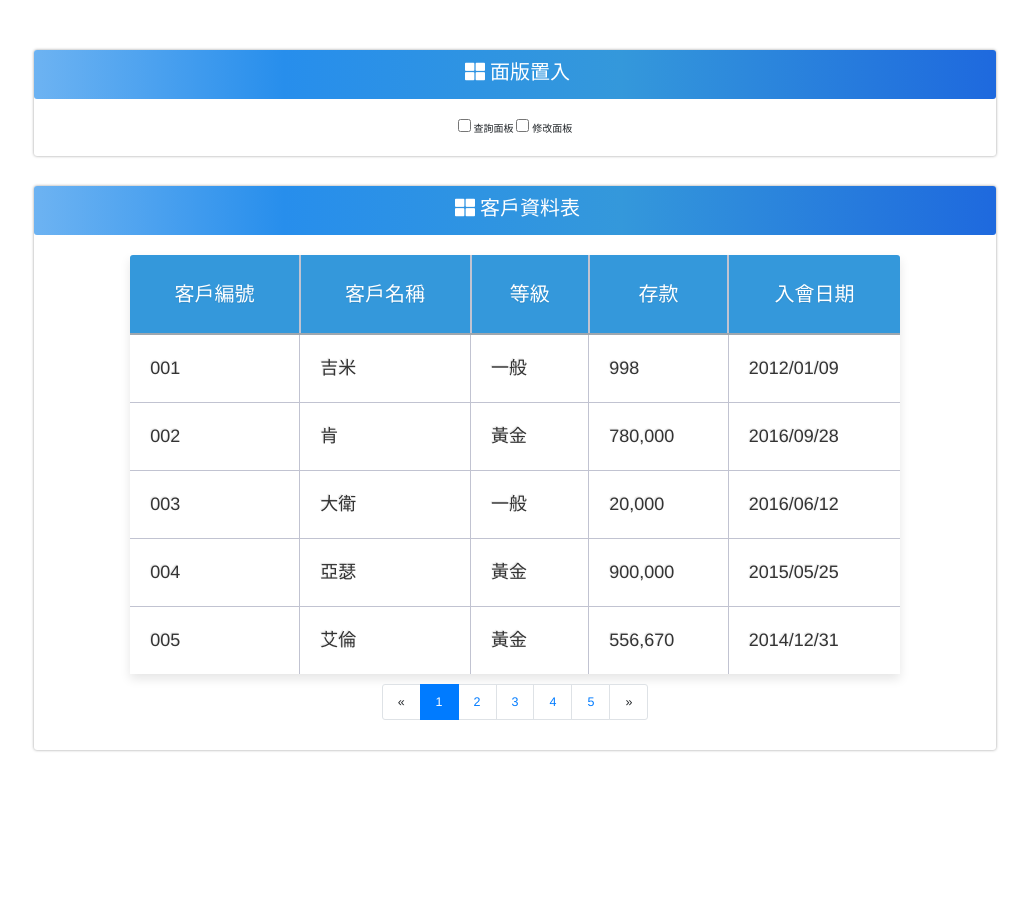
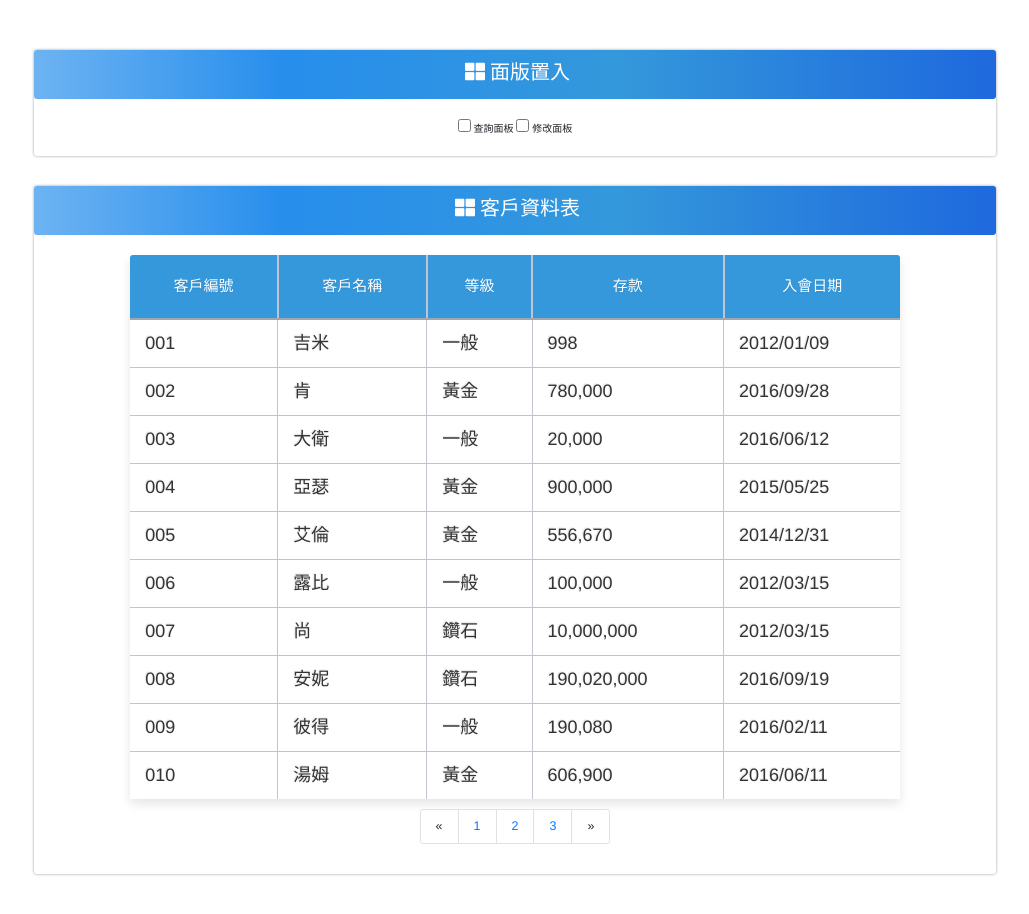
Before and after one commit to bearhsu/AngularJs, a website: page main.html in a window 1280 px wide. Shown: the whole page, without its empty margins (125-1154 px from the left). Before the commit the page ends 800 px from the top, so only its background shows below. Drawn offline with nearby package versions, Linux system fonts and the light colour scheme; some packages are replaced by stand-ins of ours.

Commit message:
待完成paging 的buttons

```diff
--- a/css/main.css
+++ b/css/main.css
@@ -948,8 +948,6 @@ button.close {
       font-size: 20px;
       font-size: 2rem;
       margin: 0 .5rem; }
-    .panel__header .myModalAlertLabel {
-      /*[pointer-events]*/ }
   .panel__content {
     width: 80%;
     margin: 0 auto; }
--- a/js/controller/mainController.js
+++ b/js/controller/mainController.js
@@ -14,7 +14,8 @@ eApp.controller('main', function ($scope, $http, $controller, sysInfoService, $q
             query: false,
             maintenance: false,
             data: [],
-            param: []
+            param: [],
+            order: 'CUST_ID'
         };
 
         // 接收來自query-template的事件(查詢)
--- a/js/controller/maintenanceController.js
+++ b/js/controller/maintenanceController.js
@@ -33,7 +33,7 @@ eApp.controller('maintenanceController', function($scope, $controller) {
     function removeNull(data) {
         var copy = angular.copy(data);
         for(var i in copy) {
-            if(copy[i] == null || copy[i] == '' || copy[i] == undefined) {
+            if(copy[i] == null || copy[i] == undefined) {
                 delete copy[i];
             }
         }
--- a/js/controller/resultController.js
+++ b/js/controller/resultController.js
@@ -5,7 +5,7 @@ eApp.controller('resultController', function ($scope, $controller) {
     });
 
     $scope.controllerName = 'resultController';
-    $scope.limit = 5;
+    $scope.limit = 10;
 
     var log = console.log;
 
@@ -17,6 +17,8 @@ eApp.controller('resultController', function ($scope, $controller) {
             ENTRY_DATE: ''
         };
         $scope.upOrDown = false;
+        // 查詢次數
+        $scope.count = 0;
     }
 
     $scope.change = function (field) {
@@ -38,6 +40,8 @@ eApp.controller('resultController', function ($scope, $controller) {
         $scope.filter.CUST_NAME = data.custName || '';
         $scope.filter.ENTRY_DATE = data.entryDate || '';
         $scope.filter.VIP_CODE = data.vipCode || '';
+        // trigger paging directive
+        $scope.count ++;
     });
 
     $scope.init();
--- a/js/directive/paging.js
+++ b/js/directive/paging.js
@@ -1,35 +1,50 @@
-eApp.directive("paging", function($parse) {
+eApp.directive("paging", function($parse, $filter) {
     return {
         restrict: 'E',
         scope: {
-            size: '=',
-            begin: '=',
-            limit: '=?',
+            inputList: '=',
+            outputList: '=',
+            pageSize: '=?',
+            trigger: '@?',
             buttons: '@?'
         },
         link: function(scope,elem,attrs) {
 
             var vm = scope;
 
-            vm.$watch('currentPage', function(){
-                getRange();
-                vm.begin = (vm.currentPage-1) * vm.limit;
+            vm.$watch('currentPage + trigger', function(){
+                compulateRange();
+                vm.begin = (vm.currentPage-1) * vm.pageSize;
+                vm.outputList = $filter('limitTo')(vm.inputList, vm.pageSize, vm.begin);
             });
 
-            vm.$watch('size',function() {
-                vm.active(1);
-            });
+            // 為了因應查詢結果監聽，但會導致記憶體爆掉
+            // 有好的修改方案請提出
+            // vm.$watchCollection('inputList',function() {
+            //     vm.active(1);
+            // });
+
+            // 所以製造一個trigger讓使用者告知何時陣列內容改變
+            if(vm.trigger) {
+                vm.$watch('trigger',function() {
+                    vm.active(1);
+                });
+            }
+
 
             vm.active = function(index) {
                 vm.currentPage = index;
             };
 
-            function getRange() {
-                vm.total = Math.ceil(vm.size/vm.limit);
+            function compulateRange() {
+                var size = vm.inputList.length;
+                vm.total = Math.ceil(size/vm.pageSize);
+                // 待修改 (利用buttons數來計算該顯示的buttons數)
                 var start = (vm.currentPage - 2 > 0) ? vm.currentPage - 2 : 1;
                 var end = (vm.currentPage + 2 < vm.total) ? vm.currentPage + 2 : vm.total;
                 end = end - start < 5 ? start + 4 > vm.total ? vm.total : start + 4 : end;
                 start = end - start < 5 ? end - 4 > 0 ? end - 4 : 1 : start;
+
                 vm.range = [];
                 for (var i = start; i <= end; i ++) {
                     vm.range.push(i);
@@ -38,7 +53,9 @@ eApp.directive("paging", function($parse) {
         },
         controller: function($scope, $element) {
             $scope.currentPage = 1;
-            $scope.limit = parseInt($scope.limit) || 10;
+            $scope.begin = 0;
+            $scope.pageSize = parseInt($scope.pageSize) || 10;
+            // $scope.$parse('trigger');
         },
         template:
             '<div style="margin-top: 1rem;"> ' +
--- a/template/result.html
+++ b/template/result.html
@@ -16,9 +16,9 @@
       background:#3498DB;/*#1b1e24;*/
       border-bottom:.2rem solid #9ea7af;
       border-right: .2rem solid #C1C3D1;/*#343a45;*/
-      font-size:2rem;
+      font-size:1.5rem;
       font-weight: 100;
-      padding:2.4rem;
+      padding:2rem;
       text-shadow: 0 .1rem .1rem rgba(0, 0, 0, .1);
       vertical-align:middle;
     }
@@ -73,7 +73,7 @@
 
     .result__table td {
       background:#FFFFFF;
-      padding:20px;
+      padding:10px 15px;
       text-align:left;
       vertical-align:middle;
       font-weight:300;
@@ -105,7 +105,7 @@
                     </tr>
                 </thead>
 
-                <tr ng-click="transfer(row)" ng-repeat="row in main.data | filter: filter | vipCode: main.param | orderBy : main.order : upOrDown | limitTo: limit : begin ">
+                <tr ng-click="transfer(row)" ng-repeat="row in currentPage">
                     <td>{{row.CUST_ID}}</td>
                     <td>{{row.CUST_NAME}}</td>
                     <td>{{row.PARAM_NAME}}</td>
@@ -114,7 +114,13 @@
                 </tr>
             </table>
 
-            <paging size="main.data | filter: filter | size" limit="limit" begin="begin" buttons="5"></paging>
+			<paging
+				input-list="main.data | filter: filter | vipCode: main.param | orderBy : main.order : upOrDown"
+				output-list="currentPage"
+				page-size="limit"
+				trigger="{{count}}"
+				buttons="5">
+			</paging>
 
         </div>
     </div>
```
Also changed, not shown: js/datePicker.js (deleted, +0 -12 lines).
